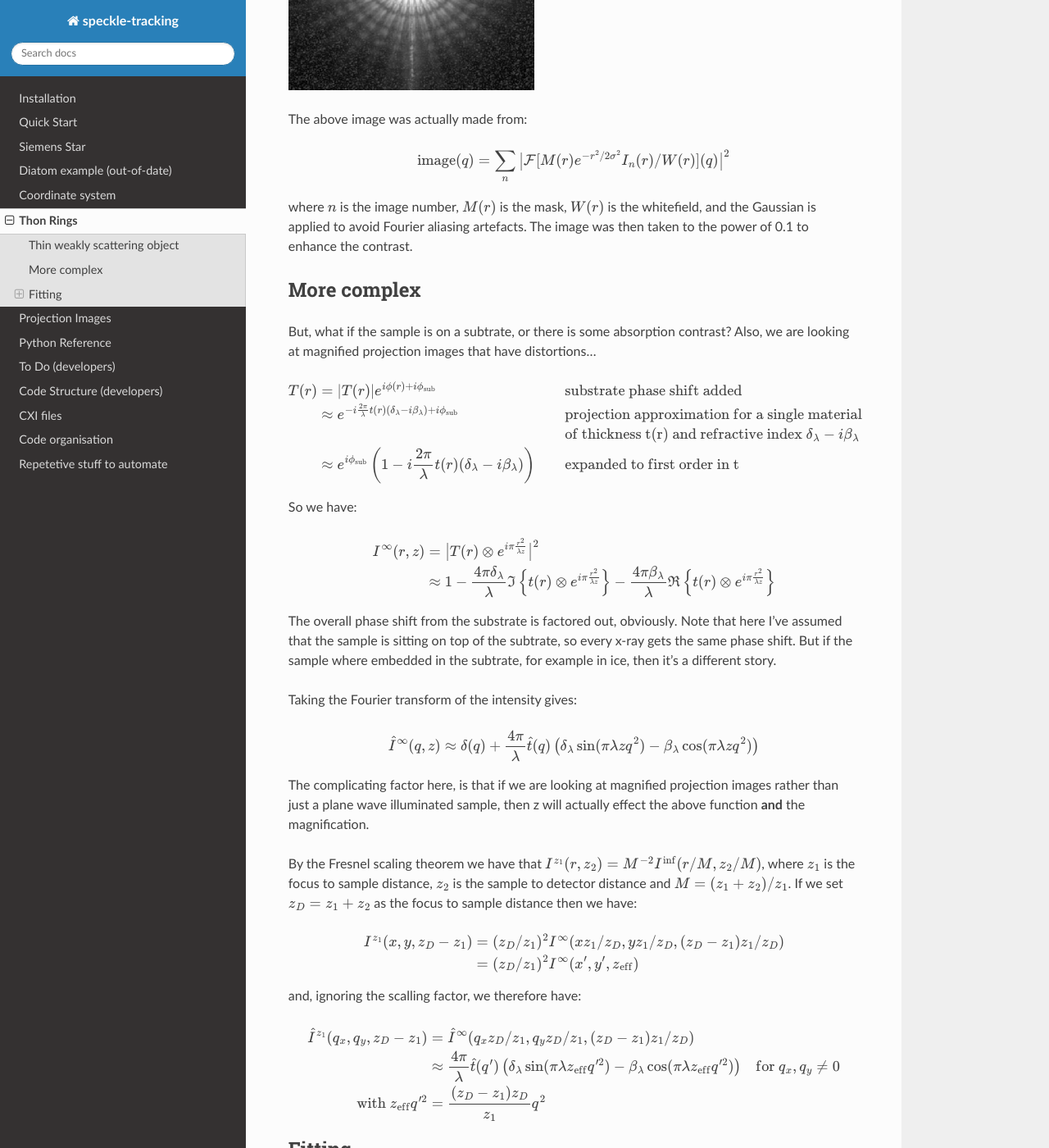
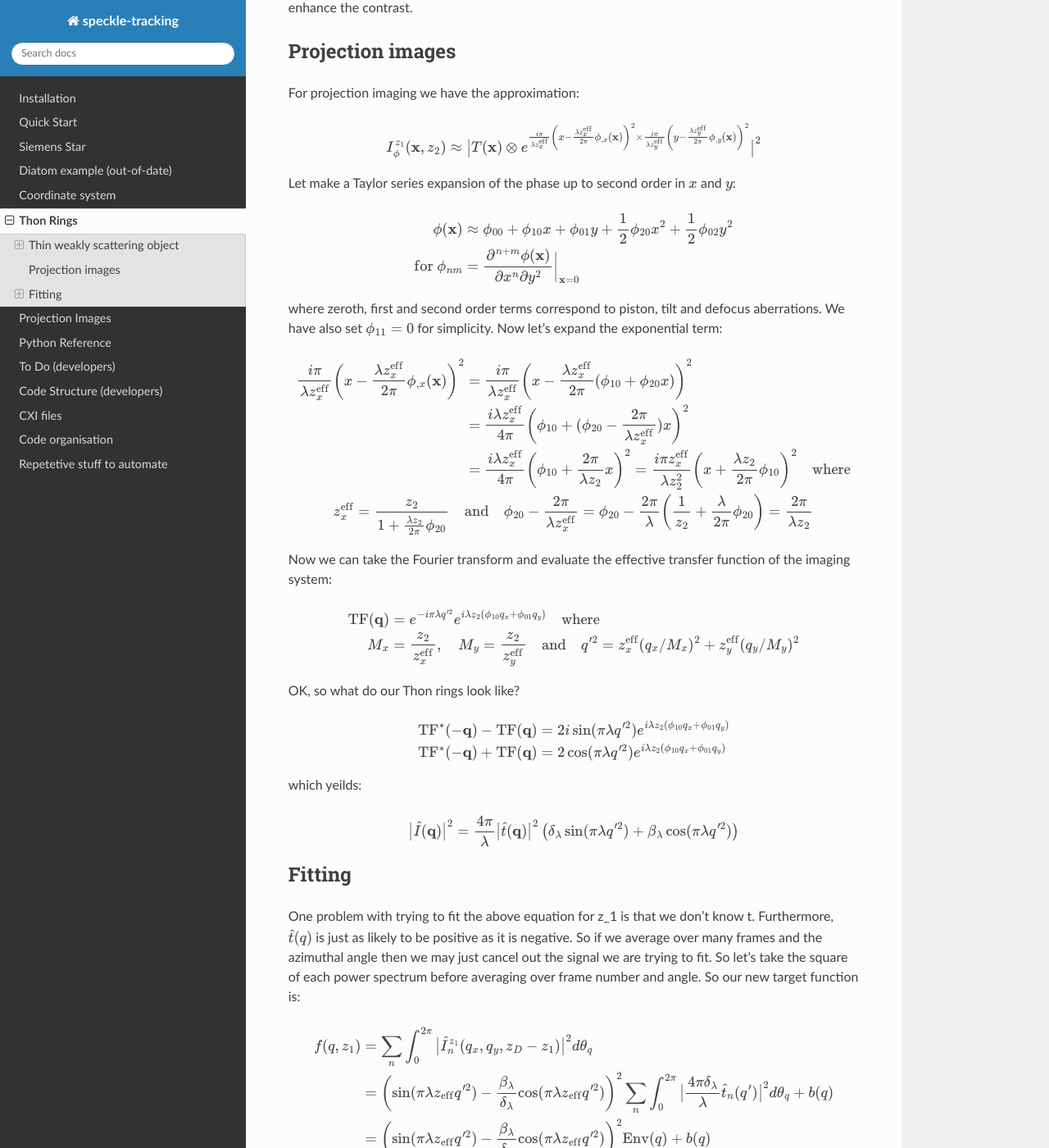
Before and after one commit to andyofmelbourne/speckle-tracking, a Sphinx documentation site: the page built from docs/thon_rings.rst, in a window 1280 px wide and 1400 px high, scrolled down 1820 px. Shown: the whole window at 82% size. Built offline with Sphinx 7.4.7 and the Read the Docs theme 2.0.0, drawn with Linux system fonts in a browser that asks for light colours; some of the changed text lies outside the part shown.

Commit message:
more work on thon rings

```diff
--- a/docs/thon_rings.rst
+++ b/docs/thon_rings.rst
@@ -32,9 +32,9 @@
 .. math::
 
     \begin{align}
-    T(\mathbf{x})  &\approx e^{-\frac{2\pi}{\lambda} \int dz n(\mathbf{x})} &&\text{projection approximation (thin sample)} \\
+    T(\mathbf{x})  &\approx e^{-i\frac{2\pi}{\lambda} \int dz n(\mathbf{x})} &&\text{projection approximation (thin sample)} \\
     &&& \text{with refractive index } n(\mathbf{x}) = \delta_\lambda(\mathbf{x}) -i\beta_\lambda(\mathbf{x}) \\
-    &\approx e^{-\frac{2\pi}{\lambda} t(\mathbf{x}) (\delta_\lambda -i\beta_\lambda)} &&\text{single material of projected thickness } t(\mathbf{x}) \\
+    &\approx e^{-\frac{2\pi}{\lambda} t(\mathbf{x}) (i\delta_\lambda + \beta_\lambda)} &&\text{single material of projected thickness } t(\mathbf{x}) \\
     &\approx 1 - \frac{2\pi}{\lambda} t(\mathbf{x}) (\beta_\lambda + i \delta_\lambda) &&\text{weakly scattering}
     \end{align}
 
@@ -43,43 +43,23 @@
 .. math::
 
     \begin{align}
-       \hat{I}(\mathbf{q}) &\approx \frac{4\pi}{\lambda}\left[
-       \beta_\lambda  \Re\{\hat{t}^*(\mathbf{q}) \text{TF}(\mathbf{q})\} +
-       \delta_\lambda \Im\{\hat{t}^*(\mathbf{q}) \text{TF}(\mathbf{q})\}
+       \hat{I}(\mathbf{q}) &\approx \frac{2\pi}{\lambda}\hat{t}(q)\left[
+       i\delta_\lambda \left( \text{TF}^*(-\mathbf{q}) - \text{TF}(\mathbf{q}) \right)
+       -\beta_\lambda \left( \text{TF}^*(-\mathbf{q}) + \text{TF}(\mathbf{q}) \right)
        \right]  \quad \text{for } \mathbf{q} \neq 0
     \end{align}
 
+Pure phase contrast image
+^^^^^^^^^^^^^^^^^^^^^^^^^
 Let us consider the case of free-space propagation, and a pure phase contrast image (:math:`\beta_\lambda = 0`):
 
 .. math::
 
     \begin{align}
-       \hat{I}(\mathbf{q}) &= \frac{4\pi}{\lambda}
-       \delta_\lambda \Im\{\hat{t}^*(\mathbf{q}) e^{-i\pi\lambda z_2 \mathbf{q}^2}\}
-       \quad \text{for } \mathbf{q} \neq 0
-    \end{align}
-
-Let's assume that we have:
-
-1. A thin weakly scattering object: :math:`T(r) = |T(r)| e^{i\phi(r)} \approx 1 + i\phi(r)`, and
-2. that plane wave light of wavelength :math:`\lambda` passes through it,
-3. a pixilated detector imaging the intensity a distance z from the sample.
-
-Let us now see what the defocused image looks like, ignoring terms of order :math:`\phi^2`:
-
-.. math::
-
-    \begin{align}
-    I(r) &= \big| T(r) \otimes e^{i\pi \frac{r^2}{\lambda z}} \big|^2 \\
-                &\approx 1 - 2 \Im\left\{\phi(r) \otimes e^{i\pi \frac{r^2}{\lambda z}}\right\}
-    \end{align}
-
-Now take the Fourier transform of the defocused image to see the rings:
-
-.. math::
-
-    \begin{align}
-    \mathcal{F}[I](q) &\approx \delta(q) + 2 \sin(\pi \lambda z q^2)\hat{\phi}(q)
+       \text{TF}(\mathbf{q}) &= e^{-i\pi\lambda z_2 \mathbf{q}^2} && \text{TF}^*(-\mathbf{q}) - \text{TF}(\mathbf{q})
+       = 2i\sin(\pi\lambda z_2 \mathbf{q}^2) \\
+       \hat{I}(\mathbf{q}) &= -\frac{4\pi}{\lambda} \delta_\lambda \hat{t}(\mathbf{q}) \sin(\pi\lambda z_2 \mathbf{q}^2)
+       && \text{for } \mathbf{q} \neq 0
     \end{align}
 
 .. image:: images/siemens_thon.png
@@ -95,59 +75,69 @@
 
 where :math:`n` is the image number, :math:`M(r)` is the mask, :math:`W(r)` is the whitefield, and the Gaussian is applied to avoid Fourier aliasing artefacts. The image was then taken to the power of 0.1 to enhance the contrast.
 
-More complex
-------------
-But, what if the sample is on a subtrate, or there is some absorption contrast? Also, we are looking at magnified projection images that have distortions...
+Projection images
+-----------------
+For projection imaging we have the approximation:
 
 .. math::
 
     \begin{align}
-    T(r) &= |T(r)| e^{i\phi(r) + i\phi_\text{sub}}  &&\text{substrate phase shift added} \\
-         &\approx e^{-i\frac{2\pi}{\lambda} t(r) (\delta_\lambda - i \beta_\lambda) + i\phi_\text{sub}}  &&\text{projection approximation for a single material } \\
-         &             && \text{of thickness t(r) and refractive index } \delta_\lambda - i \beta_\lambda \\
-         &\approx e^{i\phi_\text{sub}}\left(1-i\frac{2\pi}{\lambda} t(r) (\delta_\lambda - i \beta_\lambda)\right) &&\text{expanded to first order in t}
+    I^{z_1}_\phi(\mathbf{x}, z_2) &\approx \big|T(\mathbf{x}) \otimes e^{\frac{i \pi}{\lambda z^\text{eff}_x} \left( x - \frac{\lambda z^\text{eff}_x}{2\pi} \phi_{,x}(\mathbf{x})\right)^2
+                                                                 \times  \frac{i \pi}{\lambda z^\text{eff}_y} \left( y - \frac{\lambda z^\text{eff}_y}{2\pi} \phi_{,y}(\mathbf{x})\right)^2} \big|^2
     \end{align}
 
-
-So we have:
+Let make a Taylor series expansion of the phase up to second order in :math:`x` and :math:`y`:
 
 .. math::
 
     \begin{align}
-    I^\infty(r, z) &= \big| T(r) \otimes e^{i\pi \frac{r^2}{\lambda z}} \big|^2 \\
-                     &\approx 1 - \frac{4\pi\delta_\lambda}{\lambda}\Im \left\{  t(r) \otimes e^{i\pi \frac{r^2}{\lambda z}}\right\} - \frac{4\pi\beta_\lambda}{\lambda}\Re \left\{ t(r) \otimes e^{i\pi \frac{r^2}{\lambda z}}\right\}
+    \phi(\mathbf{x}) &\approx \phi_{00} + \phi_{10}x + \phi_{01}y + \frac{1}{2}\phi_{20}x^2 + \frac{1}{2}\phi_{02}y^2  \\
+    \text{for } \phi_{nm} &= \frac{\partial^{n+m} \phi(\mathbf{x})}{\partial x^n \partial y^2}\biggr\rvert_{\mathbf{x}=0}
     \end{align}
 
-The overall phase shift from the substrate is factored out, obviously. Note that here I've assumed that the sample is sitting on top of the subtrate, so every x-ray gets the same phase shift. But if the sample where embedded in the subtrate, for example in ice, then it's a different story.
-
-Taking the Fourier transform of the intensity gives:
+where zeroth, first and second order terms correspond to piston, tilt and defocus aberrations. We have also set :math:`\phi_{11}=0` for simplicity. Now let's expand the exponential term:
 
 .. math::
 
     \begin{align}
-    \hat{I}^\infty(q, z) &\approx \delta(q) + \frac{4\pi}{\lambda} \hat{t}(q) \left( \delta_\lambda \sin(\pi\lambda z q^2) - \beta_\lambda \cos(\pi\lambda z q^2)\right)
+    \frac{i \pi}{\lambda z^\text{eff}_x} \left(x - \frac{\lambda z^\text{eff}_x}{2\pi} \phi_{,x}(\mathbf{x})\right)^2
+    &= \frac{i \pi}{\lambda z^\text{eff}_x} \left(x - \frac{\lambda z^\text{eff}_x}{2\pi} (\phi_{10} + \phi_{20}x) \right)^2 \\
+    &= \frac{i \lambda z^\text{eff}_x}{4\pi} \left( \phi_{10} + (\phi_{20} -  \frac{2\pi}{\lambda z_x^\text{eff}})x\right)^2\\
+    &= \frac{i \lambda z^\text{eff}_x}{4\pi} \left( \phi_{10} + \frac{2\pi}{\lambda z_2}x\right)^2
+     = \frac{i \pi z^\text{eff}_x}{\lambda z_2^2} \left( x + \frac{\lambda z_2}{2\pi}\phi_{10} \right)^2 \quad \text{where}\\
+    z^\text{eff}_x = \frac{z_2}{1+\frac{\lambda z_2}{2\pi}\phi_{20}} \quad &\text{and} \quad
+    \phi_{20} -  \frac{2\pi}{\lambda z_x^\text{eff}} = \phi_{20} -  \frac{2\pi}{\lambda }\left(\frac{1}{z_2}+\frac{\lambda }{2\pi}\phi_{20}\right) = \frac{2\pi}{\lambda z_2} \\
     \end{align}
 
-The complicating factor here, is that if we are looking at magnified projection images rather than just a plane wave illuminated sample, then z will actually effect the above function **and** the magnification.
-
-By the Fresnel scaling theorem we have that :math:`I^{z_1}(r, z_2) = M^{-2}I^\inf(r/M, z_2/M)`, where :math:`z_1` is the focus to sample distance, :math:`z_2` is the sample to detector distance and :math:`M=(z_1+z_2)/z_1`. If we set :math:`z_D = z_1 + z_2` as the focus to sample distance then we have:
+Now we can take the Fourier transform and evaluate the effective transfer function of the imaging system:
 
 .. math::
 
     \begin{align}
-    I^{z_1}(x, y, z_D-z_1) &= (z_D / z_1)^2 I^\infty(x z_1 / z_D, y z_1 / z_D, (z_D-z_1) z_1 / z_D) \\
-                           &= (z_D / z_1)^2 I^\infty(x', y', z_\text{eff}) \\
+    \text{TF}(\mathbf{q}) &= e^{-i\pi\lambda q'^2}
+                          e^{ i \lambda z_2 (\phi_{10} q_x + \phi_{01} q_y)} \quad \text{where}\\
+    M_x &= \frac{z_2}{z_x^\text{eff}}, \quad M_y = \frac{z_2}{z_y^\text{eff}} \quad \text{and} \quad q'^2 = z^\text{eff}_x (q_x/M_x)^2 + z^\text{eff}_y (q_y/M_y)^2
     \end{align}
 
-and, ignoring the scalling factor, we therefore have:
+OK, so what do our Thon rings look like?
 
 .. math::
 
     \begin{align}
-    \hat{I}^{z_1}(q_x, q_y, z_D-z_1) &= \hat{I}^\infty(q_x z_D / z_1, q_y z_D / z_1, (z_D-z_1) z_1 / z_D) \\
-    &\approx \frac{4\pi}{\lambda} \hat{t}(q') \left( \delta_\lambda \sin(\pi\lambda z_\text{eff} q'^2) - \beta_\lambda \cos(\pi\lambda z_\text{eff} q'^2)\right) \quad \text{for } q_x,q_y \neq 0 \\
-    \text{with } z_\text{eff} q'^2 &= \frac{(z_D-z_1)z_D}{z_1}q^2
+       \text{TF}^*(-\mathbf{q}) - \text{TF}(\mathbf{q}) &= 2i\sin(\pi \lambda q'^2) e^{ i \lambda z_2 (\phi_{10} q_x + \phi_{01} q_y)}\\
+       \text{TF}^*(-\mathbf{q}) + \text{TF}(\mathbf{q}) &= 2\cos(\pi \lambda q'^2) e^{ i \lambda z_2 (\phi_{10} q_x + \phi_{01} q_y)}\\
     \end{align}
+
+which yeilds:
+
+.. math::
+
+    \begin{align}
+       \big| \hat{I}(\mathbf{q})\big|^2 = \frac{4\pi}{\lambda}\big| \hat{t}(\mathbf{q})\big|^2 \left(\delta_\lambda  \sin(\pi \lambda q'^2) +
+       \beta_\lambda   \cos(\pi \lambda q'^2)
+       \right)
+    \end{align}
+
 
 Fitting
 -------
```
